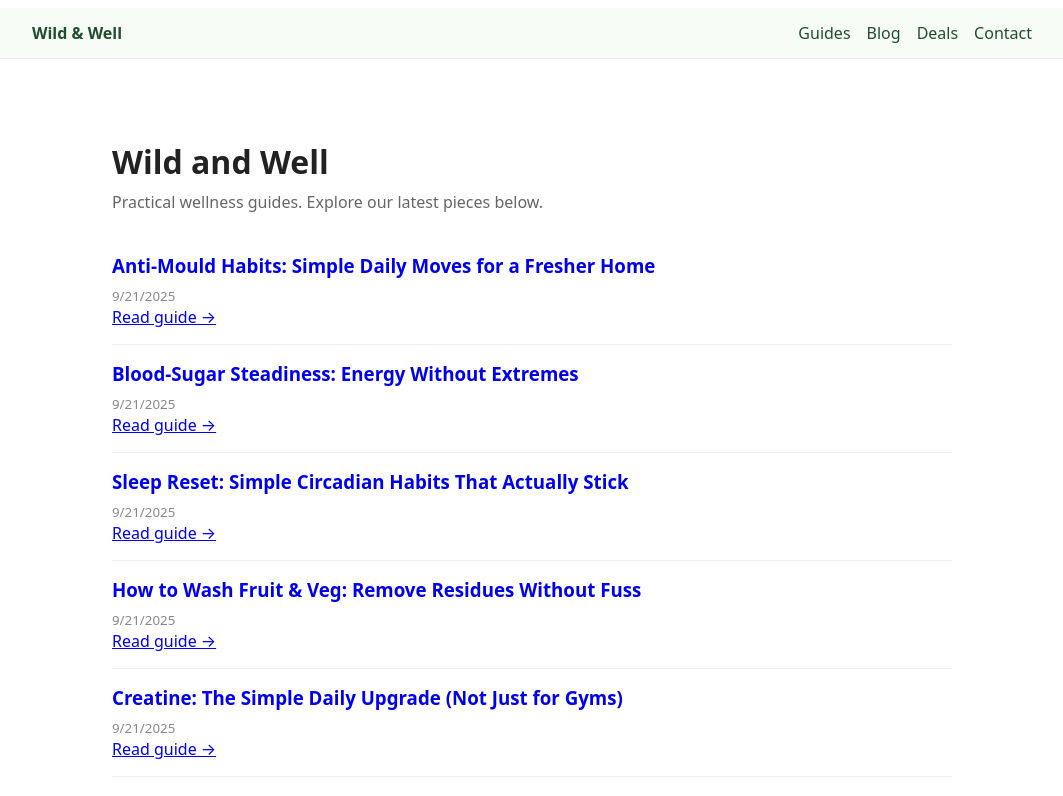
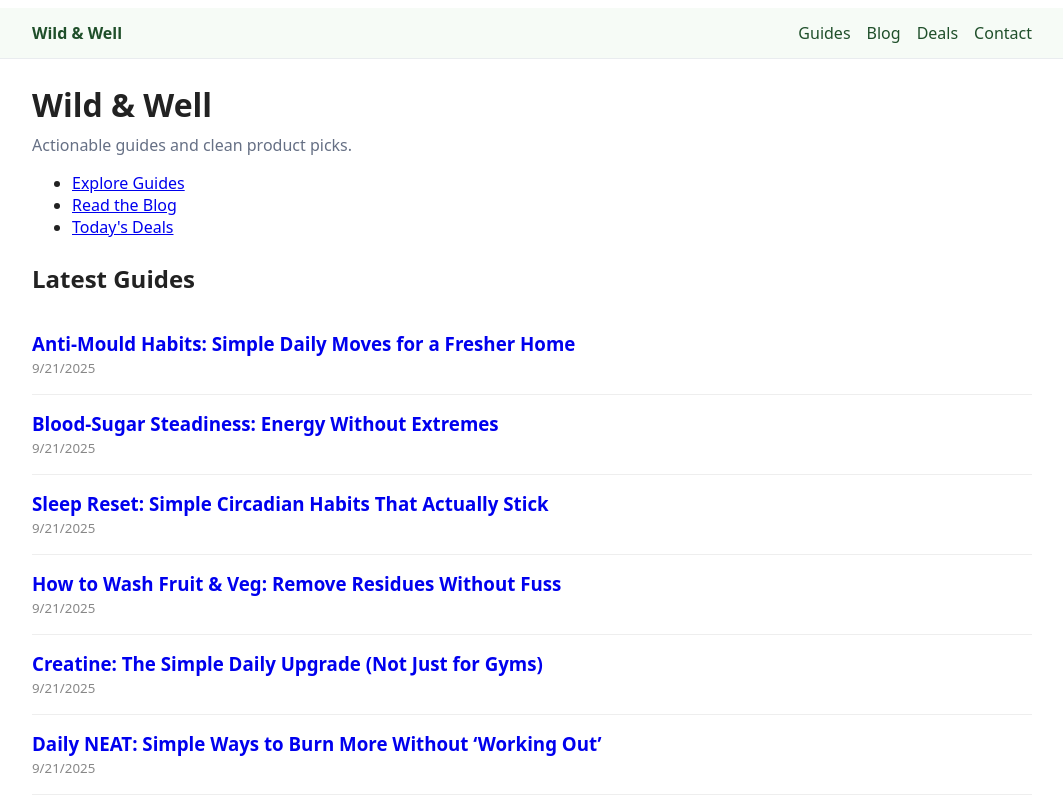
Before and after one commit to dariosandison/Eco---Holistic, a Next.js app: page / in a window 1280 px wide. Shown: the top 796 px of the page, without its empty margins (108-1171 px from the left). Built offline with nearby package versions, Linux system fonts and the light colour scheme.

Commit message:
Update index.js

```diff
--- a/pages/index.js
+++ b/pages/index.js
@@ -12,19 +12,25 @@ export async function getStaticProps() {
 
 export default function Home({ docs }) {
   return (
-    <main style={{ maxWidth: 840, margin: '40px auto', padding: 20 }}>
-      <h1 style={{ marginBottom: 8 }}>Wild and Well</h1>
-      <p style={{ marginTop: 0, color: '#666' }}>
-        Practical wellness guides. Explore our latest pieces below.
+    <div>
+      <h1 style={{ marginBottom: 8 }}>Wild & Well</h1>
+      <p style={{ marginTop: 0, color: '#667085' }}>
+        Actionable guides and clean product picks.
       </p>
+      <ul style={{ marginTop: 12 }}>
+        <li><Link href="/guides">Explore Guides</Link></li>
+        <li><Link href="/blog">Read the Blog</Link></li>
+        <li><Link href="/deals">Today&apos;s Deals</Link></li>
+      </ul>
 
+      <h2 style={{ marginTop: 24 }}>Latest Guides</h2>
       {docs.length === 0 ? (
-        <p>No guides published yet. Check back soon.</p>
+        <p>No guides published yet.</p>
       ) : (
-        <ul style={{ listStyle: 'none', padding: 0, marginTop: 24 }}>
+        <ul style={{ listStyle: 'none', padding: 0 }}>
           {docs.map((post) => (
             <li key={post.slug} style={{ padding: '16px 0', borderBottom: '1px solid #eee' }}>
-              <h3 style={{ margin: '0 0 6px' }}>
+              <h3 style={{ margin: 0 }}>
                 <Link href={`/guides/${post.slug}`} style={{ textDecoration: 'none' }}>
                   {post.title || post.slug}
                 </Link>
@@ -35,13 +41,10 @@ export default function Home({ docs }) {
                 </small>
               )}
               {post.excerpt && <p style={{ marginTop: 8 }}>{post.excerpt}</p>}
-              <div>
-                <Link href={`/guides/${post.slug}`}>Read guide →</Link>
-              </div>
             </li>
           ))}
         </ul>
       )}
-    </main>
+    </div>
   );
 }
```
